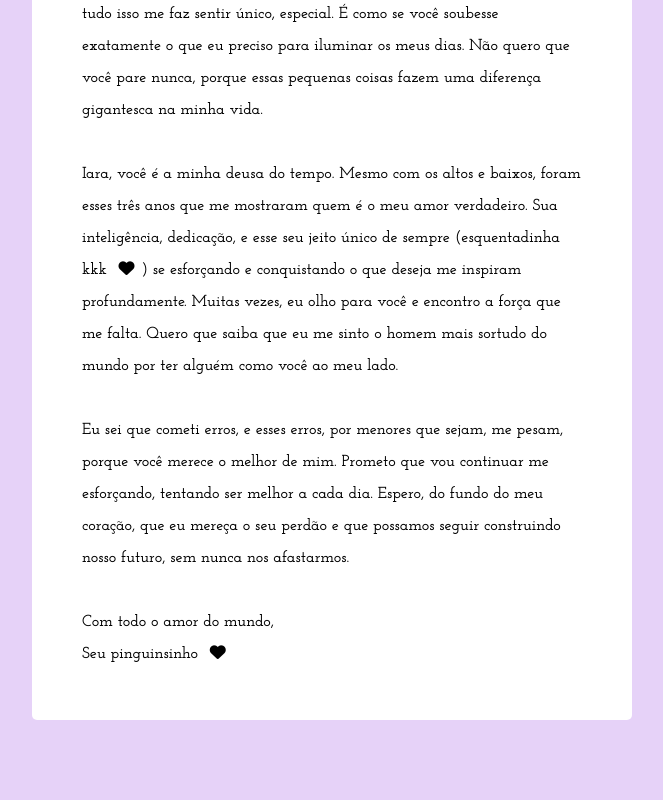
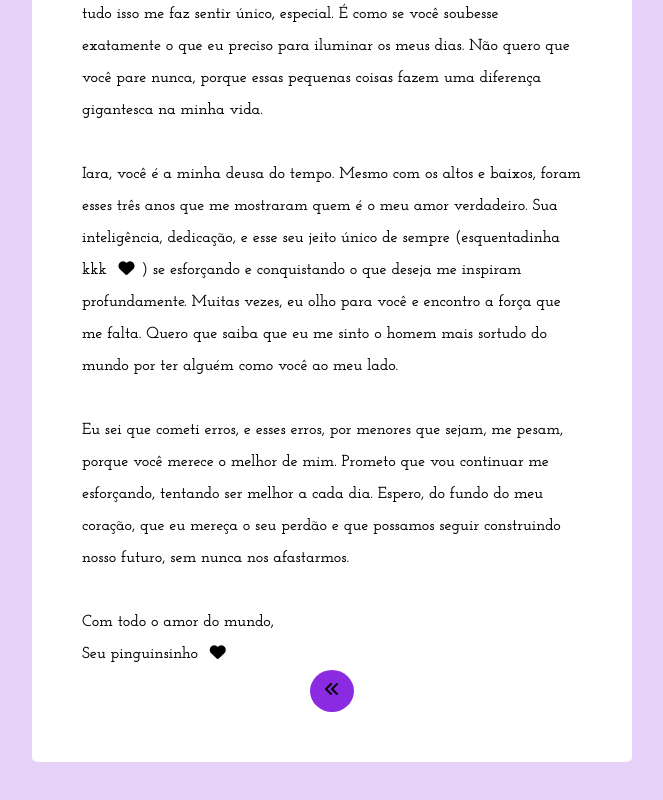
Before and after one commit to isacpimenta/12_octuber, a plain HTML site: page assets/pg/carta/index.html in a window 1280 px wide. Shown: the part 486-1286 px from the top of the page, without its empty margins (308-971 px from the left). Before the commit the page ends 1256 px from the top, so only its background shows below. Drawn offline with Linux system fonts and the light colour scheme.

Commit message:
Finish 3

```diff
--- a/assets/pg/carta/index.html
+++ b/assets/pg/carta/index.html
@@ -43,7 +43,13 @@
                 Seu pinguinsinho <i class="fa-solid fa-heart"></i><br>
             </p>
         </div>
+        <div id="btn_exit" onclick="exit()"><i class="fa-solid fa-angles-left"></i></div>
     </main>
+    <script>
+        function exit(){
+            window.location.href = "../../../index.html";
+        }
+    </script>
 </body>
 
 </html>
--- a/assets/pg/carta/style.css
+++ b/assets/pg/carta/style.css
@@ -41,6 +41,13 @@ i {
     margin: 0 7px;
 }
 
+#btn_exit {
+    background-color: blueviolet;
+    padding: 5px 7px;
+    border-radius: 100%;
+    cursor: pointer;
+}
+
 @media (max-width: 768px) {
     main {
         max-width: 400px;
```
